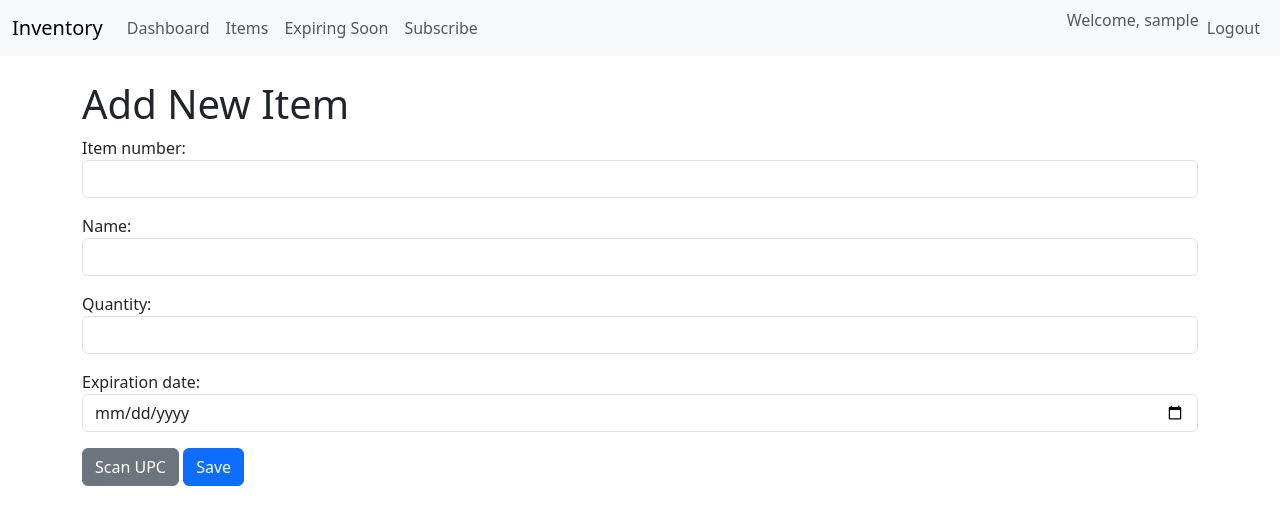
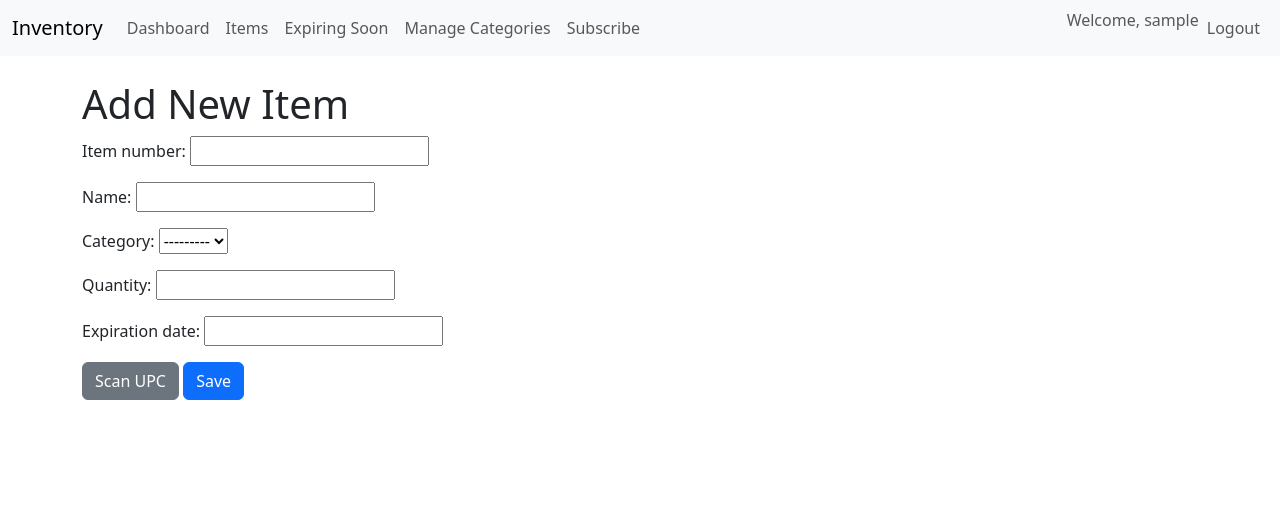
Before and after one commit to arm00pv/datea, a Django app: page /add/ in a window 1280 px wide. Shown: the top 525 px of the page. Run offline with Django 5.2, Linux system fonts and the light colour scheme; the visitor is signed in with stand-in values (Sample User, id 1); data that the repository does not hold is empty.

Commit message:
feat: Implement item categorization system
This commit introduces a new item categorization system, allowing users to organize their inventory more effectively.

- **Category Model:** Added a `Category` model, linked to users, and a `ForeignKey` from the `Item` model to it.
- **Category Management:** Implemented full CRUD functionality for users to manage their own categories.
- **Form Integration:** The "Add Item" and "Edit Item" forms now include a dropdown to select a category.
- **Filtering and Display:** The item list now displays the category for each item and can be filtered by category.

```diff
--- a/inventory_management/inventory_management/settings.py
+++ b/inventory_management/inventory_management/settings.py
@@ -27,7 +27,7 @@ SECRET_KEY = os.environ.get('SECRET_KEY', 'django-insecure-mf9vlebvwixoiexc49(r=
 # SECURITY WARNING: don't run with debug turned on in production!
 DEBUG = os.environ.get('DEBUG', 'False') == 'True'
 
-ALLOWED_HOSTS = ['127.0.0.1']
+ALLOWED_HOSTS = []
 
 RENDER_EXTERNAL_HOSTNAME = os.environ.get('RENDER_EXTERNAL_HOSTNAME')
 if RENDER_EXTERNAL_HOSTNAME:
--- a/inventory_management/scanner/forms.py
+++ b/inventory_management/scanner/forms.py
@@ -1,11 +1,17 @@
 from django import forms
 from django.contrib.auth.forms import UserCreationForm
-from .models import Item, Subscriber
+from .models import Item, Subscriber, Category
 
 class ItemForm(forms.ModelForm):
     class Meta:
         model = Item
-        fields = ['item_number', 'name', 'quantity', 'expiration_date']
+        fields = ['item_number', 'name', 'category', 'quantity', 'expiration_date']
+
+    def __init__(self, *args, **kwargs):
+        user = kwargs.pop('user', None)
+        super(ItemForm, self).__init__(*args, **kwargs)
+        if user:
+            self.fields['category'].queryset = Category.objects.filter(user=user)
 
 class SubscriberForm(forms.ModelForm):
     class Meta:
@@ -15,3 +21,8 @@ class SubscriberForm(forms.ModelForm):
 class CustomUserCreationForm(UserCreationForm):
     class Meta(UserCreationForm.Meta):
         fields = UserCreationForm.Meta.fields + ('email',)
+
+class CategoryForm(forms.ModelForm):
+    class Meta:
+        model = Category
+        fields = ['name']
--- a/inventory_management/scanner/models.py
+++ b/inventory_management/scanner/models.py
@@ -1,8 +1,19 @@
 from django.db import models
 from django.contrib.auth.models import User
 
+class Category(models.Model):
+    user = models.ForeignKey(User, on_delete=models.CASCADE)
+    name = models.CharField(max_length=100)
+
+    class Meta:
+        unique_together = ('user', 'name',)
+
+    def __str__(self):
+        return self.name
+
 class Item(models.Model):
     user = models.ForeignKey(User, on_delete=models.CASCADE)
+    category = models.ForeignKey(Category, on_delete=models.SET_NULL, null=True, blank=True)
     item_number = models.CharField(max_length=100)
     name = models.CharField(max_length=200)
     quantity = models.IntegerField()
--- a/inventory_management/scanner/templates/scanner/add_item.html
+++ b/inventory_management/scanner/templates/scanner/add_item.html
@@ -6,22 +6,7 @@
     <h1>Add New Item</h1>
     <form method="post">
         {% csrf_token %}
-        <div class="mb-3">
-            {{ form.item_number.label_tag }}
-            <input type="text" name="item_number" id="id_item_number" class="form-control" required>
-        </div>
-        <div class="mb-3">
-            {{ form.name.label_tag }}
-            <input type="text" name="name" id="id_name" class="form-control" required>
-        </div>
-        <div class="mb-3">
-            {{ form.quantity.label_tag }}
-            <input type="number" name="quantity" id="id_quantity" class="form-control" required>
-        </div>
-        <div class="mb-3">
-            {{ form.expiration_date.label_tag }}
-            <input type="date" name="expiration_date" id="id_expiration_date" class="form-control" required>
-        </div>
+        {{ form.as_p }}
         <button type="button" class="btn btn-secondary" data-bs-toggle="modal" data-bs-target="#scannerModal">
             Scan UPC
         </button>
--- a/inventory_management/scanner/urls.py
+++ b/inventory_management/scanner/urls.py
@@ -12,4 +12,8 @@ urlpatterns = [
     path('subscribe/', views.subscribe, name='subscribe'),
     path('setup-test-data/', views.setup_test_data, name='setup_test_data'),
     path('export-csv/', views.export_csv, name='export_csv'),
+    path('categories/', views.category_list, name='category_list'),
+    path('categories/add/', views.add_category, name='add_category'),
+    path('categories/edit/<int:pk>/', views.edit_category, name='edit_category'),
+    path('categories/delete/<int:pk>/', views.delete_category, name='delete_category'),
 ]
--- a/inventory_management/scanner/views.py
+++ b/inventory_management/scanner/views.py
@@ -1,7 +1,7 @@
 from django.shortcuts import render, redirect, get_object_or_404
 from datetime import date, timedelta
-from .models import Item
-from .forms import ItemForm, SubscriberForm, CustomUserCreationForm
+from .models import Item, Category
+from .forms import ItemForm, SubscriberForm, CustomUserCreationForm, CategoryForm
 from django.core.paginator import Paginator
 from django.db.models import Count, Q
 from django.views.decorators.cache import cache_page
@@ -40,12 +40,17 @@ def dashboard(request):
 @login_required
 def item_list(request):
     items = Item.objects.filter(user=request.user)
+    categories = Category.objects.filter(user=request.user)
     query = request.GET.get('query')
+    category_id = request.GET.get('category')
     sort_by = request.GET.get('sort_by', 'name')
     direction = request.GET.get('direction', 'asc')
 
     if query:
         items = items.filter(name__icontains=query)
+
+    if category_id:
+        items = items.filter(category__id=category_id)
 
     if direction == 'desc':
         sort_by = f'-{sort_by}'
@@ -57,6 +62,7 @@ def item_list(request):
 
     return render(request, 'scanner/item_list.html', {
         'page_obj': page_obj,
+        'categories': categories,
         'query': query,
         'sort_by': sort_by,
         'direction': direction
@@ -65,26 +71,26 @@ def item_list(request):
 @login_required
 def add_item(request):
     if request.method == 'POST':
-        form = ItemForm(request.POST)
+        form = ItemForm(request.POST, user=request.user)
         if form.is_valid():
             item = form.save(commit=False)
             item.user = request.user
             item.save()
             return redirect('item_list')
     else:
-        form = ItemForm()
+        form = ItemForm(user=request.user)
     return render(request, 'scanner/add_item.html', {'form': form})
 
 @login_required
 def edit_item(request, pk):
     item = get_object_or_404(Item, pk=pk, user=request.user)
     if request.method == 'POST':
-        form = ItemForm(request.POST, instance=item)
+        form = ItemForm(request.POST, instance=item, user=request.user)
         if form.is_valid():
             form.save()
             return redirect('item_list')
     else:
-        form = ItemForm(instance=item)
+        form = ItemForm(instance=item, user=request.user)
     return render(request, 'scanner/edit_item.html', {'form': form})
 
 @login_required
@@ -142,3 +148,41 @@ def export_csv(request):
         writer.writerow(item)
 
     return response
+
+@login_required
+def category_list(request):
+    categories = Category.objects.filter(user=request.user)
+    return render(request, 'scanner/category_list.html', {'categories': categories})
+
+@login_required
+def add_category(request):
+    if request.method == 'POST':
+        form = CategoryForm(request.POST)
+        if form.is_valid():
+            category = form.save(commit=False)
+            category.user = request.user
+            category.save()
+            return redirect('category_list')
+    else:
+        form = CategoryForm()
+    return render(request, 'scanner/add_category.html', {'form': form})
+
+@login_required
+def edit_category(request, pk):
+    category = get_object_or_404(Category, pk=pk, user=request.user)
+    if request.method == 'POST':
+        form = CategoryForm(request.POST, instance=category)
+        if form.is_valid():
+            form.save()
+            return redirect('category_list')
+    else:
+        form = CategoryForm(instance=category)
+    return render(request, 'scanner/edit_category.html', {'form': form})
+
+@login_required
+def delete_category(request, pk):
+    category = get_object_or_404(Category, pk=pk, user=request.user)
+    if request.method == 'POST':
+        category.delete()
+        return redirect('category_list')
+    return render(request, 'scanner/delete_category_confirm.html', {'category': category})
--- a/inventory_management/templates/base.html
+++ b/inventory_management/templates/base.html
@@ -22,6 +22,9 @@
                         </li>
                         <li class="nav-item">
                             <a class="nav-link" href="{% url 'expiring_soon_list' %}">Expiring Soon</a>
+                        </li>
+                        <li class="nav-item">
+                            <a class="nav-link" href="{% url 'category_list' %}">Manage Categories</a>
                         </li>
                     {% endif %}
                     <li class="nav-item">
```
Also changed, not shown: deployment.md (+22 -0 lines), inventory_management/scanner/templates/scanner/add_category.html (added, +13 -0 lines), inventory_management/scanner/templates/scanner/category_list.html (added, +23 -0 lines), inventory_management/scanner/templates/scanner/delete_category_confirm.html (added, +13 -0 lines), inventory_management/scanner/templates/scanner/edit_category.html (added, +13 -0 lines), inventory_management/scanner/templates/scanner/edit_item.html (+1 -16 lines), inventory_management/scanner/templates/scanner/item_list.html (+10 -2 lines), inventory_management/scanner/migrations/0002_category_item_category.py (added).
